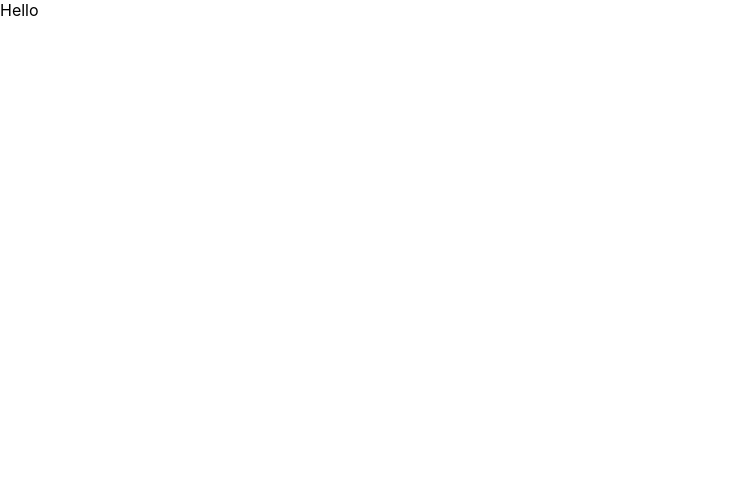
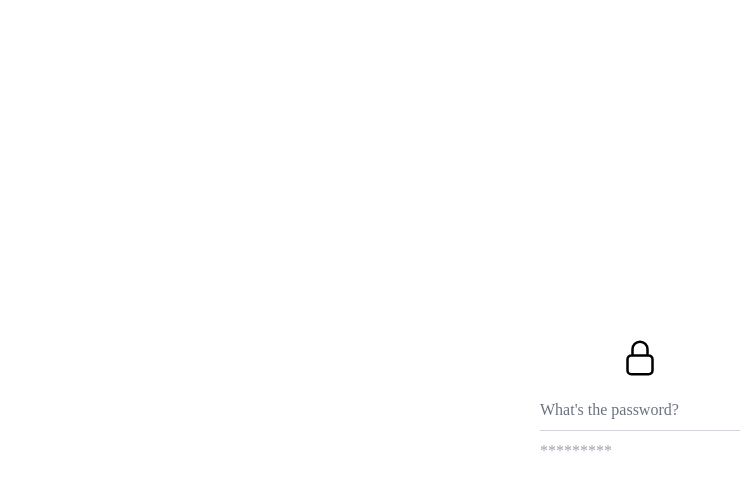
Before and after one commit to RomirS/for-bhavana, a React (Create React App) app: page / in a window 1280 px wide. Shown: the top 490 px of the page, without its empty margins (0-740 px from the left). Built offline with nearby package versions, Linux system fonts and the light colour scheme; no server answers.

Commit message:
setup login screen

```diff
--- a/package.json
+++ b/package.json
@@ -6,8 +6,10 @@
     "@testing-library/jest-dom": "^5.16.5",
     "@testing-library/react": "^13.4.0",
     "@testing-library/user-event": "^13.5.0",
+    "firebase": "^9.15.0",
     "react": "^18.2.0",
     "react-dom": "^18.2.0",
+    "react-router-dom": "^6.6.1",
     "react-scripts": "5.0.1",
     "web-vitals": "^2.1.4"
   },
@@ -20,7 +22,8 @@
     "eslint-plugin-prettier": "^4.2.1",
     "eslint-plugin-react": "^7.31.11",
     "eslint-plugin-react-hooks": "^4.6.0",
-    "prettier": "^2.8.1"
+    "prettier": "^2.8.1",
+    "tailwindcss": "^3.2.4"
   },
   "scripts": {
     "start": "react-scripts start",
--- a/src/App.jsx
+++ b/src/App.jsx
@@ -1,7 +1,21 @@
 import React from "react";
+import { Routes, Route } from "react-router-dom";
+
+import Login from "./pages/Login";
+import Slides from "./pages/Slides";
 
 function App() {
-  return <div className="App">Hello</div>;
+  return (
+    <div className="App">
+      <Routes>
+        <Route path="" exact element={<Login />} />
+        <Route path="login" element={<Login />} />
+        <Route path="slides" element={<Slides />}>
+          <Route path=":s" element={<Slides />} />
+        </Route>
+      </Routes>
+    </div>
+  );
 }
 
 export default App;
--- /dev/null
+++ b/src/db/config.js
@@ -0,0 +1,14 @@
+import { initializeApp } from "firebase/app";
+import { getStorage } from "firebase/storage";
+
+const firebaseConfig = {
+  apiKey: "AIzaSyBjqzqJJ-iSEr_0GgLJEddCebkeAx4ocKo",
+  authDomain: "forbhavana-1f918.firebaseapp.com",
+  projectId: "forbhavana-1f918",
+  storageBucket: "forbhavana-1f918.appspot.com",
+  messagingSenderId: "306001369260",
+  appId: "1:306001369260:web:a15a5b1b3aaa9c9d12e709",
+};
+
+export const app = initializeApp(firebaseConfig);
+export const storage = getStorage(app);
--- a/src/index.css
+++ b/src/index.css
@@ -1,4 +1,13 @@
-body {
+@tailwind base;
+@tailwind components;
+@tailwind utilities;
+@import url('https://fonts.googleapis.com/css2?family=IBM+Plex+Mono&display=swap');
+
+input:focus {
+  outline: none;
+}
+
+/* body {
   margin: 0;
   font-family: -apple-system, BlinkMacSystemFont, 'Segoe UI', 'Roboto', 'Oxygen',
     'Ubuntu', 'Cantarell', 'Fira Sans', 'Droid Sans', 'Helvetica Neue',
@@ -10,4 +19,4 @@ body {
 code {
   font-family: source-code-pro, Menlo, Monaco, Consolas, 'Courier New',
     monospace;
-}
+} */
--- a/src/index.js
+++ b/src/index.js
@@ -1,15 +1,16 @@
 /* eslint-disable */
 import React from 'react';
 import ReactDOM from 'react-dom/client';
+import { BrowserRouter } from "react-router-dom"
 import './index.css';
 import App from './App';
 import reportWebVitals from './reportWebVitals';
 
 const root = ReactDOM.createRoot(document.getElementById('root'));
 root.render(
-  <React.StrictMode>
+  <BrowserRouter>
     <App />
-  </React.StrictMode>
+  </BrowserRouter>
 );
 
 // If you want to start measuring performance in your app, pass a function
--- /dev/null
+++ b/src/pages/Login.jsx
@@ -0,0 +1,68 @@
+import React, { useEffect, useState } from "react";
+import { ref, getDownloadURL } from "firebase/storage";
+import { useNavigate } from "react-router-dom";
+
+import { storage } from "../db/config";
+
+const PASSWORD = "happysix!";
+
+function Login() {
+  const [, setImage] = useState();
+  const [password, setPassword] = useState("");
+  const navigate = useNavigate();
+
+  useEffect(() => {
+    getDownloadURL(ref(storage, "images/lockscreen/coderbhav.jpg")).then((url) => {
+      setImage(url);
+    });
+  }, []);
+
+  const handleChange = (e) => {
+    const { value } = e.target;
+
+    setPassword(value);
+
+    if (value === PASSWORD) {
+      navigate("/slides");
+    }
+  };
+
+  return (
+    <div className="flex justify-center">
+      <div className="flex flex-col justify-center items-center h-screen max-w-lg">
+        <div>
+          <svg
+            xmlns="http://www.w3.org/2000/svg"
+            fill="none"
+            viewBox="0 0 24 24"
+            strokeWidth="1.5"
+            stroke="currentColor"
+            className="w-10 h-10"
+          >
+            <path
+              strokeLinecap="round"
+              strokeLinejoin="round"
+              d="M16.5 10.5V6.75a4.5 4.5 0 10-9 0v3.75m-.75 11.25h10.5a2.25 2.25 0 002.25-2.25v-6.75a2.25 2.25 0 00-2.25-2.25H6.75a2.25 2.25 0 00-2.25 2.25v6.75a2.25 2.25 0 002.25 2.25z"
+            />
+          </svg>
+        </div>
+        {/* {image && <img className="block w-2/5 m-10" src={image} alt="coderbhav" />} */}
+        <div className="block">
+          <label className="block text-gray-500 mt-5" htmlFor="password">
+            What's the password?
+            <input
+              className="block border-t-gray-300 focus:border-t-gray-100 border-t mt-2 pt-2"
+              type="text"
+              name="password"
+              placeholder={"*".repeat(PASSWORD.length)}
+              value={password}
+              onChange={handleChange}
+            />
+          </label>
+        </div>
+      </div>
+    </div>
+  );
+}
+
+export default Login;
--- /dev/null
+++ b/src/pages/Slides.jsx
@@ -0,0 +1,9 @@
+import React from "react";
+import { useParams } from "react-router-dom";
+
+function Slides() {
+  const { s } = useParams();
+  return <div>{s}</div>;
+}
+
+export default Slides;
--- /dev/null
+++ b/tailwind.config.js
@@ -0,0 +1,16 @@
+/* eslint-disable */
+/** @type {import('tailwindcss').Config} */
+
+module.exports = {
+  content: [
+    "./src/**/*.{js,jsx,ts,tsx}",
+  ],
+  theme: {
+    extend: {
+      fontFamily: {
+        'sans': ['IBM Plex Mono']
+      },
+    },
+  },
+  plugins: [],
+}
```
Also changed, not shown: 2 other files (tests, documents, lock files or other folders).
